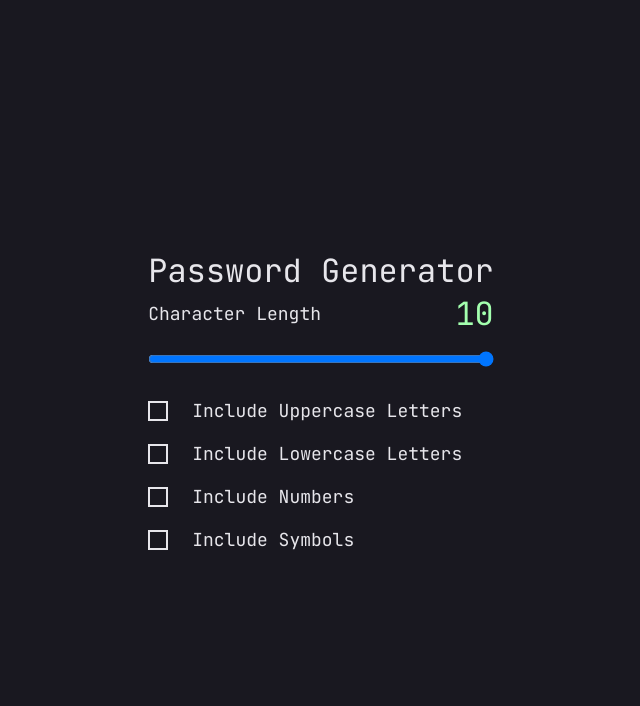
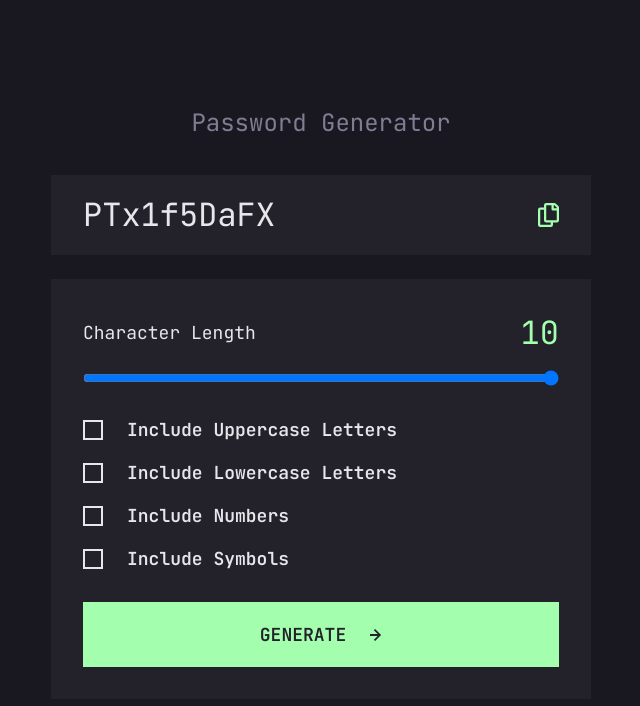
Before and after one commit to shaversj/password-generator-app, a Next.js app: page / in a window 1280 px wide. Shown: the top 706 px of the page, without its empty margins (319-959 px from the left). Built offline with nearby package versions, Linux system fonts and the light colour scheme.

Commit message:
Add state and handlers

```diff
--- a/src/app/page.tsx
+++ b/src/app/page.tsx
@@ -1,6 +1,13 @@
+"use client";
+
 import CheckedSVG from "@/components/CheckedSVG";
+import IconArrowRightSVG from "@/components/IconArrowRightSVG";
+import IconCopySVG from "@/components/IconCopySVG";
+import { useState } from "react";
 
 export default function Home() {
+  const [passwordLength, setPasswordLength] = useState(10);
+
   const passwordCriteria = [
     {
       key: "uppercase",
@@ -20,17 +27,32 @@ export default function Home() {
     },
   ];
 
+  function handleSubmit(e: React.FormEvent<HTMLFormElement>) {
+    // read form data
+    e.preventDefault();
+    const formData = new FormData(e.currentTarget);
+    const length = formData.get("length");
+    const criteria = passwordCriteria.filter((criteria) => formData.get(criteria.key));
+    console.log({ length, criteria });
+  }
+
+  function onChangeHandler(e: React.ChangeEvent<HTMLInputElement>) {
+    setPasswordLength(parseInt(e.currentTarget.value));
+  }
+
   return (
-    <main className="">
-      <h1 className={"text-almost-white text-[32px] leading-[43px]"}>Password Generator</h1>
-      <div>{/* Display Password*/}</div>
+    <main className="w-[540px]">
+      <h1 className={"text-grey text-center text-[24px] leading-[43px]"}>Password Generator</h1>
+      <div className={"bg-dark-grey text-almost-white mt-[31px] flex h-[80px] items-center px-8 py-[19px] text-[32px]"}>
+        PTx1f5DaFX <IconCopySVG className={"ml-auto"} />{" "}
+      </div>
 
-      <form>
+      <form className={"bg-dark-grey mt-6 p-8"} onSubmit={(e) => handleSubmit(e)}>
         <div className={"flex flex-col"}>
           <label className={"text-almost-white flex items-center text-[18px] leading-[23px]"} htmlFor={"length"}>
-            Character Length <span className={"text-neon-green ml-auto text-[32px] leading-[43px]"}>10</span>
+            Character Length <span className={"text-neon-green ml-auto text-[32px] leading-[43px]"}>{passwordLength}</span>
           </label>
-          <input className={"mt-4"} type={"range"} name={"length"} min={0} max={20} />
+          <input onChange={(e) => onChangeHandler(e)} className={"mt-4"} type={"range"} name={"length"} min={0} max={20} step={1} />
         </div>
 
         <div className={"space-y-5 pt-8"}>
@@ -38,12 +60,19 @@ export default function Home() {
             <div key={criteria.key} className={"flex items-center"}>
               <input className={"border-almost-white checked:bg-neon-green peer h-[1.25rem] w-[1.25rem] appearance-none border-2"} type={"checkbox"} name={criteria.key} />
               <CheckedSVG className={"pointer-events-none absolute hidden h-[1.25rem] w-[1.25rem] peer-checked:block"} />
-              <label className={"text-almost-white pl-6 text-[18px] leading-[23px]"} htmlFor={criteria.key}>
+              <label className={"text-almost-white pl-6 text-[18px] font-semibold leading-[23px]"} htmlFor={criteria.key}>
                 {criteria.displayName}
               </label>
             </div>
           ))}
         </div>
+
+        <button
+          type={"submit"}
+          className={"text-dark-grey bg-neon-green mt-8 flex h-[65px] w-full items-center justify-center gap-x-6 text-[18px] font-semibold leading-[23px]"}
+        >
+          GENERATE <IconArrowRightSVG className={""} />
+        </button>
       </form>
     </main>
   );
--- a/src/components/CheckedSVG.tsx
+++ b/src/components/CheckedSVG.tsx
@@ -2,7 +2,7 @@ export default function CheckedSVG({ className }: { className: string }) {
   return (
     <svg className={className} width="20" height="20" viewBox="0 0 20 20" fill="none" xmlns="http://www.w3.org/2000/svg">
       <rect width="20" height="20" fill="#A4FFAF" />
-      <path d="M4 10.6066L7.39341 14L15.3934 6" stroke="#18171F" stroke-width="3" />
+      <path d="M4 10.6066L7.39341 14L15.3934 6" stroke="#18171F" strokeWidth="3" />
     </svg>
   );
 }
--- /dev/null
+++ b/src/components/IconArrowRightSVG.tsx
@@ -0,0 +1,7 @@
+export default function IconArrowRightSVG({ className }: { className: string }) {
+  return (
+    <svg className={className} width="12" height="12" xmlns="http://www.w3.org/2000/svg">
+      <path fill="#24232C" d="m5.106 12 6-6-6-6-1.265 1.265 3.841 3.84H.001v1.79h7.681l-3.841 3.84z" />
+    </svg>
+  );
+}
--- /dev/null
+++ b/src/components/IconCopySVG.tsx
@@ -0,0 +1,10 @@
+export default function IconArrowRightSVG({ className }: { className?: string }) {
+  return (
+    <svg className={className} width="21" height="24" xmlns="http://www.w3.org/2000/svg">
+      <path
+        d="M20.341 3.091 17.909.659A2.25 2.25 0 0 0 16.319 0H8.25A2.25 2.25 0 0 0 6 2.25V4.5H2.25A2.25 2.25 0 0 0 0 6.75v15A2.25 2.25 0 0 0 2.25 24h10.5A2.25 2.25 0 0 0 15 21.75V19.5h3.75A2.25 2.25 0 0 0 21 17.25V4.682a2.25 2.25 0 0 0-.659-1.591ZM12.469 21.75H2.53a.281.281 0 0 1-.281-.281V7.03a.281.281 0 0 1 .281-.281H6v10.5a2.25 2.25 0 0 0 2.25 2.25h4.5v1.969a.282.282 0 0 1-.281.281Zm6-4.5H8.53a.281.281 0 0 1-.281-.281V2.53a.281.281 0 0 1 .281-.281H13.5v4.125c0 .621.504 1.125 1.125 1.125h4.125v9.469a.282.282 0 0 1-.281.281Zm.281-12h-3v-3h.451c.075 0 .147.03.2.082L18.667 4.6a.283.283 0 0 1 .082.199v.451Z"
+        fill="#A4FFAF"
+      />
+    </svg>
+  );
+}
```
